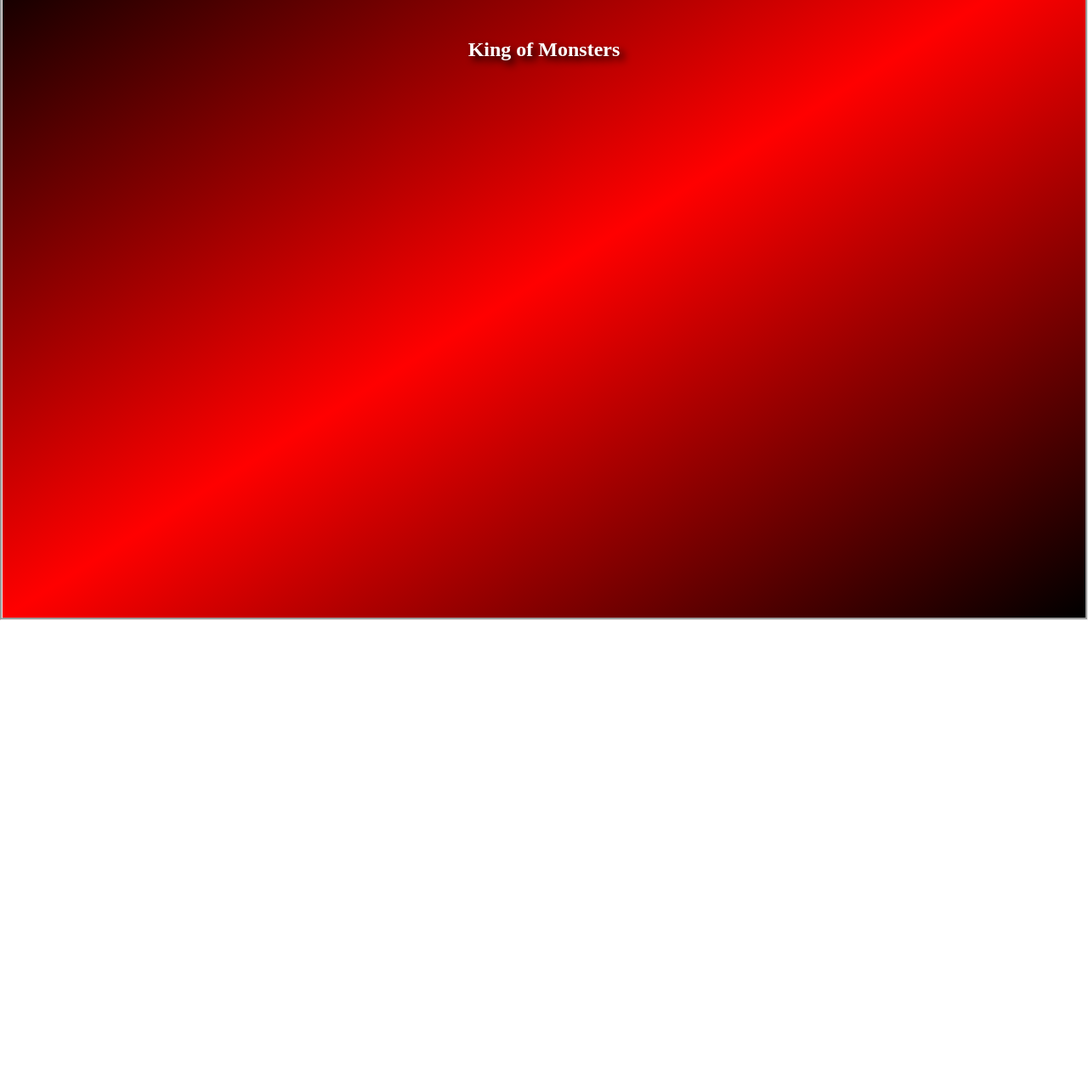
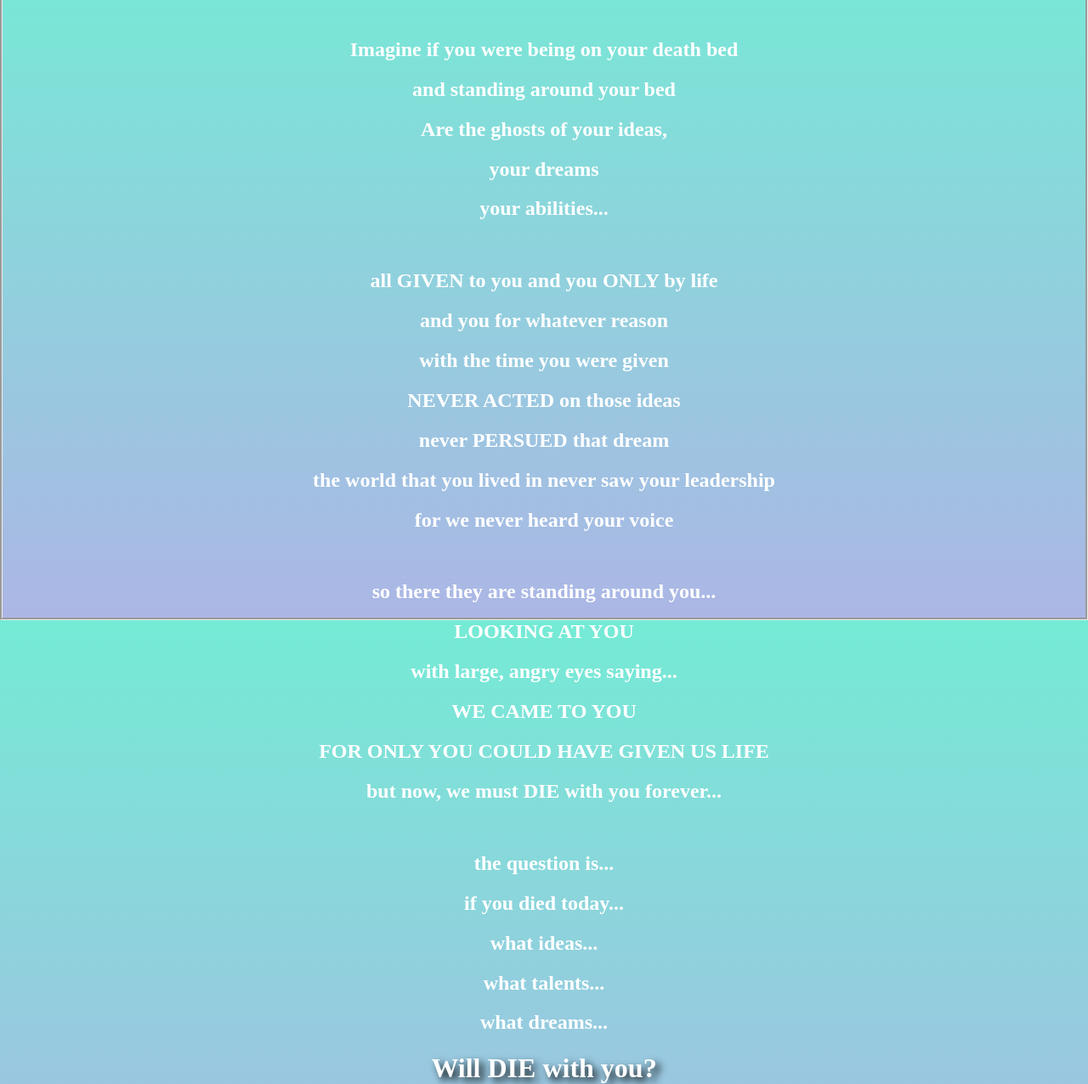
Before and after one commit to travism7618/les-brown, a plain HTML site: page base.html in a window 1280 px wide. Shown: the part 76-1352 px from the top of the page at 85% size. Before the commit the page ends 806 px from the top, so only its background shows below. Drawn offline with Linux system fonts and the light colour scheme.

Commit message:
final changes

```diff
--- a/base.html
+++ b/base.html
@@ -8,22 +8,21 @@
         * {
             text-align: center;
         }
-
+        /*adds subtle border arount the website*/
         html {
             height: 100%;
-            background: linear-gradient(to bottom right, black,red, black);
+            background: linear-gradient(#74ebd5,#ACB6E5);
             border-style: groove;
         }
-
+    /*adds animation and shadows*/
         h1 {
-            font-family:'DEATHNOTE Font';
             color: white;
             text-shadow: 5px 5px 10px black;
             animation-name: big;
             animation-duration: 3s;
             transition: 1s;
         }
-
+        /*animation to enhance size and then return it to normal*/
         @keyframes big {
             0% {
                 transform: scale(1, 1);
@@ -38,22 +37,51 @@
 
         h2 {
             color: white;
-            text-shadow: 5px 5px 10px black;
-            animation-name: big;
             animation-duration: 3s;
             transition: 1s;
         }
-
-        h1:hover, h2:hover{
-            transform: scale(2, 2);
-            color: red;
+    /*increases size and changes color when hovering mouse*/
+        h2:hover{
+            transform: scale(1.3, 1.3);
+            color:#0082c8;
         }
     </style>
 </head>
 
 <body>
-    <h1>GODZILLA</h1> <br>
-    <h2>King of Monsters</h2>
+    <!--Straight up content from this point-->
+    <h1>Imagine..</h1> <br>
+    <h2>Imagine if you were being on your death bed</h2>
+    <h2>and standing around your bed</h2>
+    <h2>Are the ghosts of your ideas,</h2>
+    <h2>your dreams</h2>
+    <h2>your abilities...</h2>
+    <br>
+    <h2>all GIVEN to you and you ONLY by life</h2>
+    <h2>and you for whatever reason </h2>
+    <h2>with the time you were given </h2>
+    <h2>NEVER ACTED on those ideas</h2>
+    <h2>never PERSUED that dream</h2>
+    <h2>the world that you lived in never saw your leadership </h2>
+    <h2>for we never heard your voice</h2>
+    <br>
+    <h2>so there they are standing around you...</h2>
+    <h2>LOOKING AT YOU</h2>
+    <h2>with large, angry eyes saying...</h2>
+    <h2>WE CAME TO YOU</h2>
+    <h2>FOR ONLY YOU COULD HAVE GIVEN US LIFE</h2>
+    <h2>but now, we must DIE with you forever...</h2>
+    <br>
+    <h2>the question is...</h2>
+    <h2>if you died today...</h2>
+    <h2>what ideas...</h2>
+    <h2>what talents...</h2>
+    <h2>what dreams...</h2>
+    <h1>Will DIE with you?</h1>
+
+
+
+
 
 
 
```
